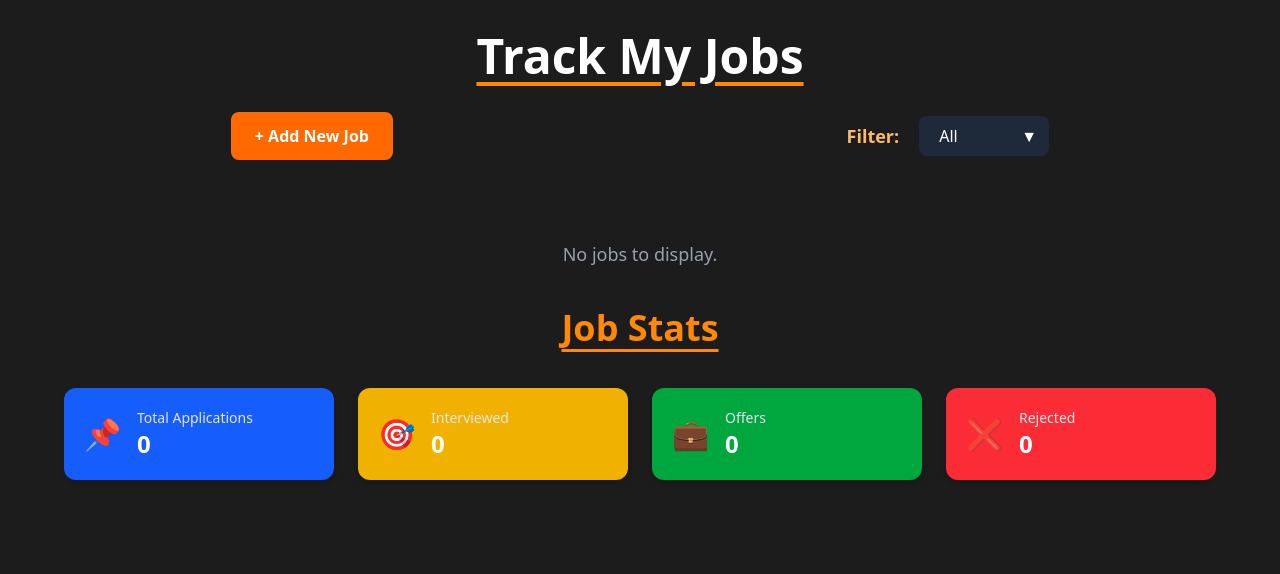
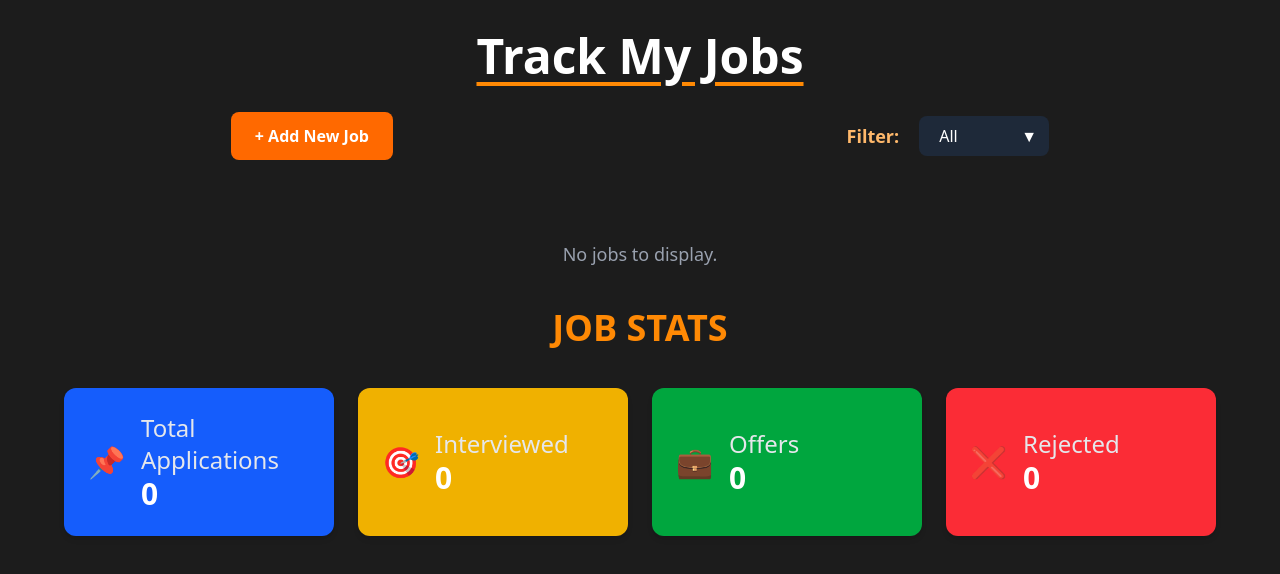
Before and after one commit to Basanta-khatri-0311/CareerTrackr, a React (Vite) app: page / in a window 1280 px wide. Shown: the top 574 px of the page. Built offline with nearby package versions, Linux system fonts and the light colour scheme.

Commit message:
UPDATED SOME STYLING

```diff
--- a/src/components/JobList.jsx
+++ b/src/components/JobList.jsx
@@ -2,7 +2,7 @@ import React from "react";
 import { useJobContext } from "../context/JobContext";
 
 const JobList = ({ onEditClick }) => {
-  const { jobs, deleteJob, setEditingJob, setFilter, filter } = useJobContext();
+  const { jobs, deleteJob, setEditingJob, filter } = useJobContext();
 
   const filteredJobs =
     filter === "all" ? jobs : jobs.filter((job) => job.status === filter);
@@ -16,7 +16,7 @@ const JobList = ({ onEditClick }) => {
   }
 
   return (
-    <div className="w-full px-4 sm:px-8 md:px-16 overflow-x-auto mt-8">
+    <div className="w-full px-2 sm:px-8 md:px-16 overflow-x-auto mt-8">
       <table className="min-w-full table-auto border border-gray-700 text-white">
         <thead className="bg-gray-800 text-left">
           <tr>
--- a/src/components/Stats.jsx
+++ b/src/components/Stats.jsx
@@ -38,22 +38,22 @@ const Stats = () => {
 
   return (
     <div className="px-4 sm:px-8 md:px-16 py-10 ">
-      <h2 className="text-3xl sm:text-4xl font-bold text-center text-orange-400 underline underline-offset-8 mb-10">
-        Job Stats
+      <h2 className="text-3xl sm:text-4xl font-bold text-center text-orange-400  mb-10">
+        JOB STATS
       </h2>
 
       <div className="grid grid-cols-1 sm:grid-cols-2 lg:grid-cols-4 gap-6">
         {stats.map((stat, index) => (
           <div
             key={index}
-            className={`flex items-center gap-4 p-5 rounded-xl shadow-md text-white ${stat.color}`}
+            className={`flex items-center gap-4 p-2 sm:p-4 md:p-6 rounded-xl shadow-md text-white ${stat.color}`}
           >
-            <span className="text-3xl" role="img" aria-label={stat.label}>
+            <span className="text-xl sm:text-2xl md:text-3xl" role="img" aria-label={stat.label}>
               {stat.icon}
             </span>
             <div>
-              <p className="text-sm text-gray-200">{stat.label}</p>
-              <h4 className="text-2xl font-bold">{stat.value}</h4>
+              <p className="text-sm sm:text-2xl text-gray-200">{stat.label}</p>
+              <h4 className="text-xl sm:text-2xl md:text-3xl font-bold">{stat.value}</h4>
             </div>
           </div>
         ))}
```
